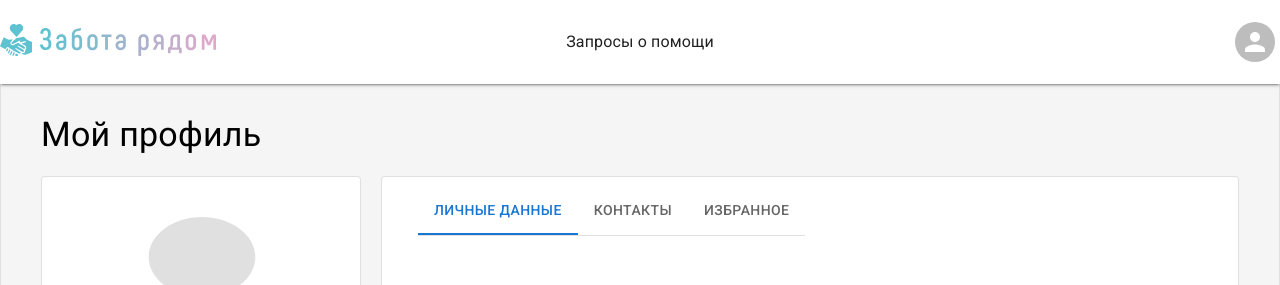
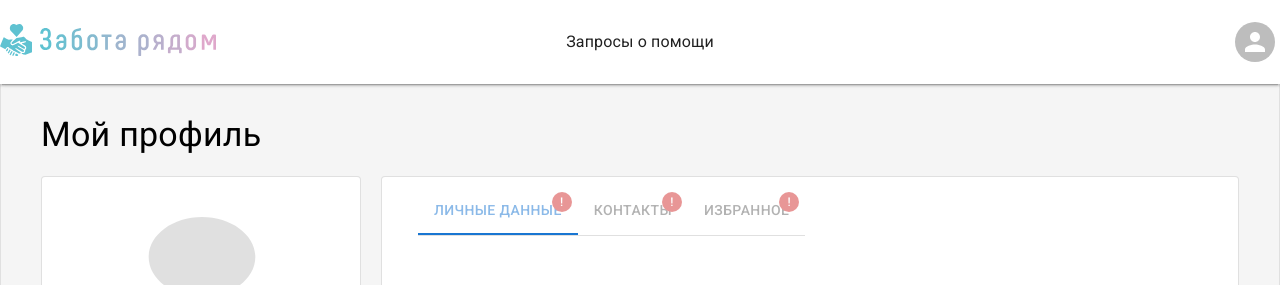
Before and after one commit to mbredikhin/charity-app, a React (Vite) app: page /profile in a window 1280 px wide. Shown: the top 285 px of the page. Built offline with nearby package versions, Linux system fonts and the light colour scheme; no server answers; sample sign-in values are in the browser's storage.

Commit message:
add UI effect for handling 500 err

```diff
--- a/src/components/profile/ProfileCard.jsx
+++ b/src/components/profile/ProfileCard.jsx
@@ -23,21 +23,20 @@ export function ProfileCard({ profile }) {
     dispatch(signOut());
     navigate(routes.login());
   }
-
   return (
-    <Card sx={{ width: '320px', height: '425px' }} variant="outlined">
+    <Card sx={{ width: '320px', height: '436px'}} variant="outlined">
       <PersonIcon />
       <Divider />
       <CardContent height="320" sx={{ padding: '20px', marginBottom: '5px' }}>
         <Typography gutterBottom variant="h6" component="div">
-          {`${profile?.name} ${profile?.name}`}
+          {`${profile?.name} ${profile?.lastName}`}
         </Typography>
         <Box sx={{ display: 'flex', alignItems: 'baseline', gap: '5px' }}>
           <Typography variant="subtitle2">{`Статус:`} </Typography>
           <Typography variant="body2">{`${profile?.status}`}</Typography>
         </Box>
       </CardContent>
-      <CardActions sx={{ padding: '20px' }}>
+      <CardActions sx={{ padding: '20px'}}>
         <Button
           size="large"
           variant="outlined"
--- a/src/components/profilePersonalInfo/ProfilePersonalInfo.jsx
+++ b/src/components/profilePersonalInfo/ProfilePersonalInfo.jsx
@@ -10,7 +10,6 @@ export function ProfilePersonalInfo({ profile }) {
     educations = [],
     additionalInfo,
   } = profile;
-  console.log(profile);
   const formatedBirthdate = new Date(birthdate).toLocaleDateString();
   return (
     <Box>
--- a/src/pages/profile/Profile.jsx
+++ b/src/pages/profile/Profile.jsx
@@ -6,8 +6,10 @@ import {
   Paper,
   Tab,
   Tabs,
+  Badge,
   Typography,
 } from '@mui/material';
+import ErrorOutlineIcon from '@mui/icons-material/ErrorOutline';
 import { fetchProfile } from '@/store';
 import {
   Contacts,
@@ -55,7 +57,7 @@ import { useRequest } from '@/hooks';
 //   ]
 // }
 export function Profile() {
-  const { profile, loading } = useSelector((state) => state.profile);
+  const { profile, loading, error: fetchProfileError } = useSelector((state) => state.profile);
   const [requests, setRequests] = useState([]);
   const [favouriteRequests, setFavouriteRequests] = useState([]);
   const [tabIndex, setTabIndex] = useState(0);
@@ -88,14 +90,44 @@ export function Profile() {
     }
   });
 
+  const [getRequests, , requestsError] = useRequest(async () => {
+    const requests = await catalogService.getCatalog();
+    console.log(`11${JSON.stringify(requestsError)}`);
+    console.log(`22${JSON.stringify(requests)}`);
+    setRequests(requests);
+  });
+
+  function init() {
+    dispatch(fetchProfile()).unwrap();
+    getRequests();
+  }
+
+  useEffect(() => {
+    init();
+    // eslint-disable-next-line react-hooks/exhaustive-deps
+  }, []);
+
+  // иногда данные профиля не загружены к этому моменту
+  useEffect(() => {
+    const favouriteRequests = requests.filter((request) => {
+      if (profile.favouriteRequests) {
+        return profile.favouriteRequests.includes(request.id);
+      }
+    }
+    );
+    setFavouriteRequests(favouriteRequests);
+  }, [profile.favouriteRequests, requests]);
+
   const tabs = [
     {
       label: 'Личные данные',
       component: <ProfilePersonalInfo profile={profile} />,
+      isDataFetchedWithError: fetchProfileError,
     },
     {
       label: 'Контакты',
       component: <Contacts contacts={profile.contacts} />,
+      isDataFetchedWithError: fetchProfileError,
     },
     {
       label: 'Избранное',
@@ -110,34 +142,9 @@ export function Profile() {
           }}
         />
       ),
+      isDataFetchedWithError: requestsError,
     },
   ];
-
-  const [
-    getRequests,
-    // areLoadingRequests,
-    // requestsError
-  ] = useRequest(async () => {
-    const requests = await catalogService.getCatalog();
-    setRequests(requests);
-  });
-
-  function init() {
-    dispatch(fetchProfile()).unwrap();
-    getRequests();
-  }
-
-  useEffect(() => {
-    init();
-    // eslint-disable-next-line react-hooks/exhaustive-deps
-  }, []);
-
-  useEffect(() => {
-    const favouriteRequests = requests.filter((request) =>
-      profile.favouriteRequests.includes(request.id)
-    );
-    setFavouriteRequests(favouriteRequests);
-  }, [profile.favouriteRequests, requests]);
 
   return (
     <div>
@@ -178,7 +185,11 @@ export function Profile() {
                 onChange={(_, index) => setTabIndex(index)}
               >
                 {tabs.map((tab, index) => (
-                  <Tab key={index} label={tab.label} />
+                  <Tab
+                    key={index}
+                    label={ tab.isDataFetchedWithError
+                      ? <Badge badgeContent={'!'} color="error" style={{opacity: "50%"}}>{tab.label}</Badge>
+                      : tab.label} />
                 ))}
               </Tabs>
             </Box>
--- a/src/store/profile.js
+++ b/src/store/profile.js
@@ -5,24 +5,28 @@ export const fetchProfile = createAsyncThunk('profile/fetch', async () => {
   return await profileService.getProfile();
 });
 
+const initialState = {
+  profile: {},
+  loading: false,
+  error: null,
+};
+
 export const profileSlice = createSlice({
   name: 'profile',
-  initialState: {
-    profile: {},
-    loading: false,
-    error: null,
-  },
+  initialState: initialState,
   extraReducers: (builder) => {
     builder.addCase(fetchProfile.pending, (state) => {
+      state.loading = true;
       state.error = null;
-      state.loading = true;
     });
     builder.addCase(fetchProfile.fulfilled, (state, action) => {
       state.loading = false;
       state.profile = action.payload;
+      state.error = null;
     });
     builder.addCase(fetchProfile.rejected, (state, action) => {
       state.loading = false;
+      state.profile = initialState;
       state.error = action.error?.message;
     });
   },
```
Also changed, not shown: src/assets/images/not-found-result.svg (added).
